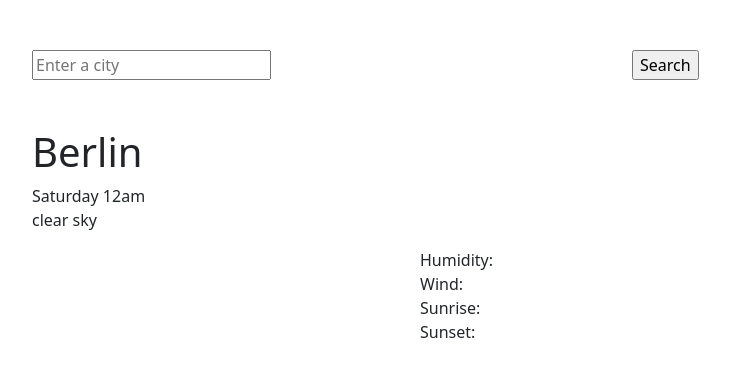
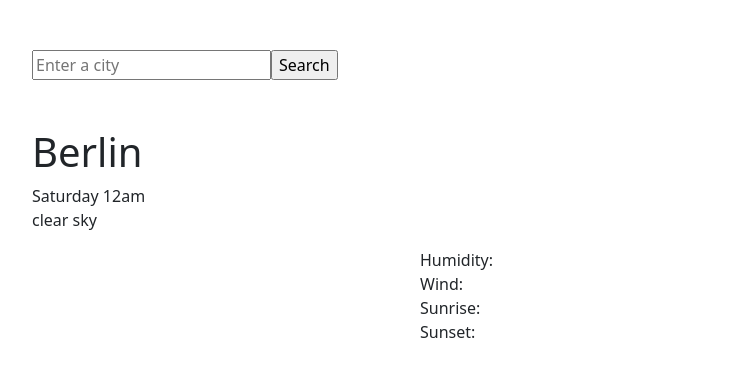
Before and after one commit to ter-gav/react-weather-app-project, a React (Create React App) app: page / in a window 1280 px wide. Shown: the top 376 px of the page, without its empty margins (220-950 px from the left). Built offline with nearby package versions, Linux system fonts and the light colour scheme.

Commit message:
removed columns from form

```diff
--- a/src/Search.js
+++ b/src/Search.js
@@ -2,16 +2,9 @@ import React from "react"
 
 export default function Search() {
     return <div className="Search">
-
         <form>
-        <div className="row">
-        <div className="col-9">
             <input type="search" placeholder="Enter a city"></input>
-            </div>
-            <div className="col-3">
             <input type="submit" value="Search"></input>
-        </div>
-        </div>
         </form>
     </div>
 }
--- a/src/Weather.css
+++ b/src/Weather.css
@@ -1,5 +1,3 @@
-
-
 .Weather ul {
     list-style-type: none;
     padding: 0;
```
